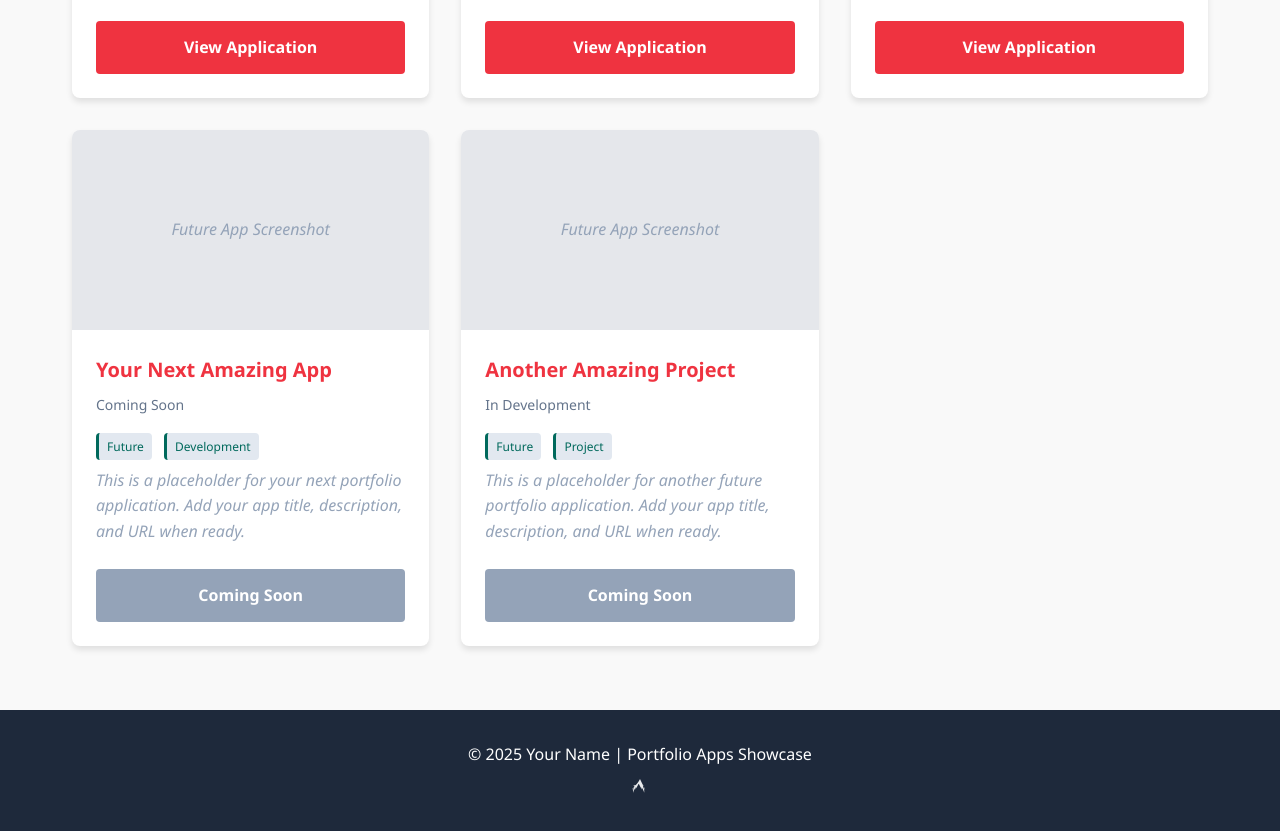
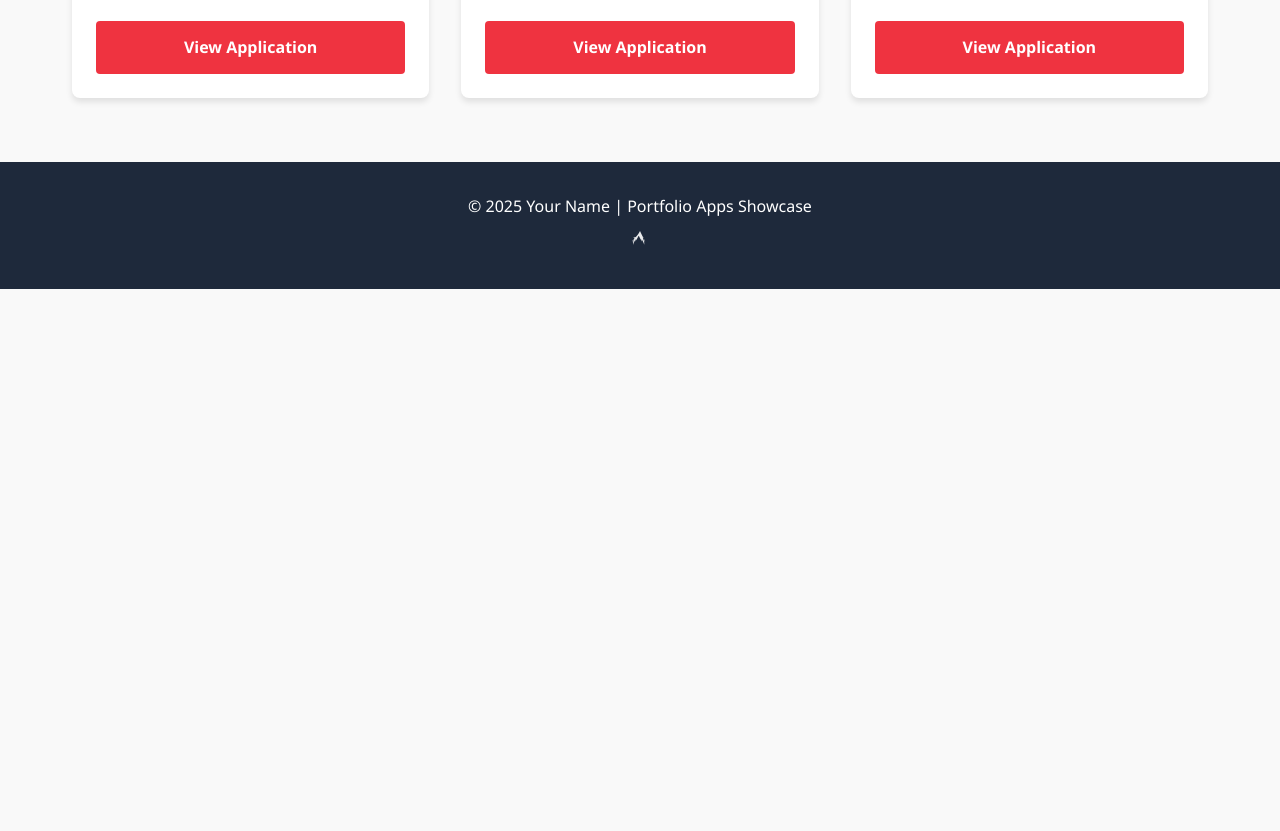
Before and after one commit to wajahat16079/shiny-portfolio, a plain HTML site: page index.html in a window 1280 px wide. Shown: the part 1887-2718 px from the top of the page. After the commit the page ends 2176 px from the top, so only its background shows below. Drawn offline with Linux system fonts and the light colour scheme.

Commit message:
some cleaning

```diff
--- a/index.html
+++ b/index.html
@@ -351,48 +351,10 @@
                 </div>
             </div>
             <!-- Placeholder for future apps -->
-            <div class="app-card">
-                <div class="app-image">
-                    <p class="placeholder-text">Future App Screenshot</p>
-                </div>
-                <div class="app-content">
-                    <h3 class="app-title">Your Next Amazing App</h3>
-                    <div class="app-meta">Coming Soon</div>
-                    <div>
-                        <span class="tag">Future</span>
-                        <span class="tag">Development</span>
-                    </div>
-                    <p class="app-description">
-                        <span class="placeholder-text">
-                            This is a placeholder for your next portfolio application. Add your app title, description,
-                            and URL when ready.
-                        </span>
-                    </p>
-                    <a href="#" class="app-link" style="background-color: #94a3b8;">Coming Soon</a>
-                </div>
-            </div>
 
-            <!-- Another placeholder -->
-            <div class="app-card">
-                <div class="app-image">
-                    <p class="placeholder-text">Future App Screenshot</p>
-                </div>
-                <div class="app-content">
-                    <h3 class="app-title">Another Amazing Project</h3>
-                    <div class="app-meta">In Development</div>
-                    <div>
-                        <span class="tag">Future</span>
-                        <span class="tag">Project</span>
-                    </div>
-                    <p class="app-description">
-                        <span class="placeholder-text">
-                            This is a placeholder for another future portfolio application. Add your app title,
-                            description, and URL when ready.
-                        </span>
-                    </p>
-                    <a href="#" class="app-link" style="background-color: #94a3b8;">Coming Soon</a>
-                </div>
-            </div>
+
+
+
         </div>
     </main>
 
```
